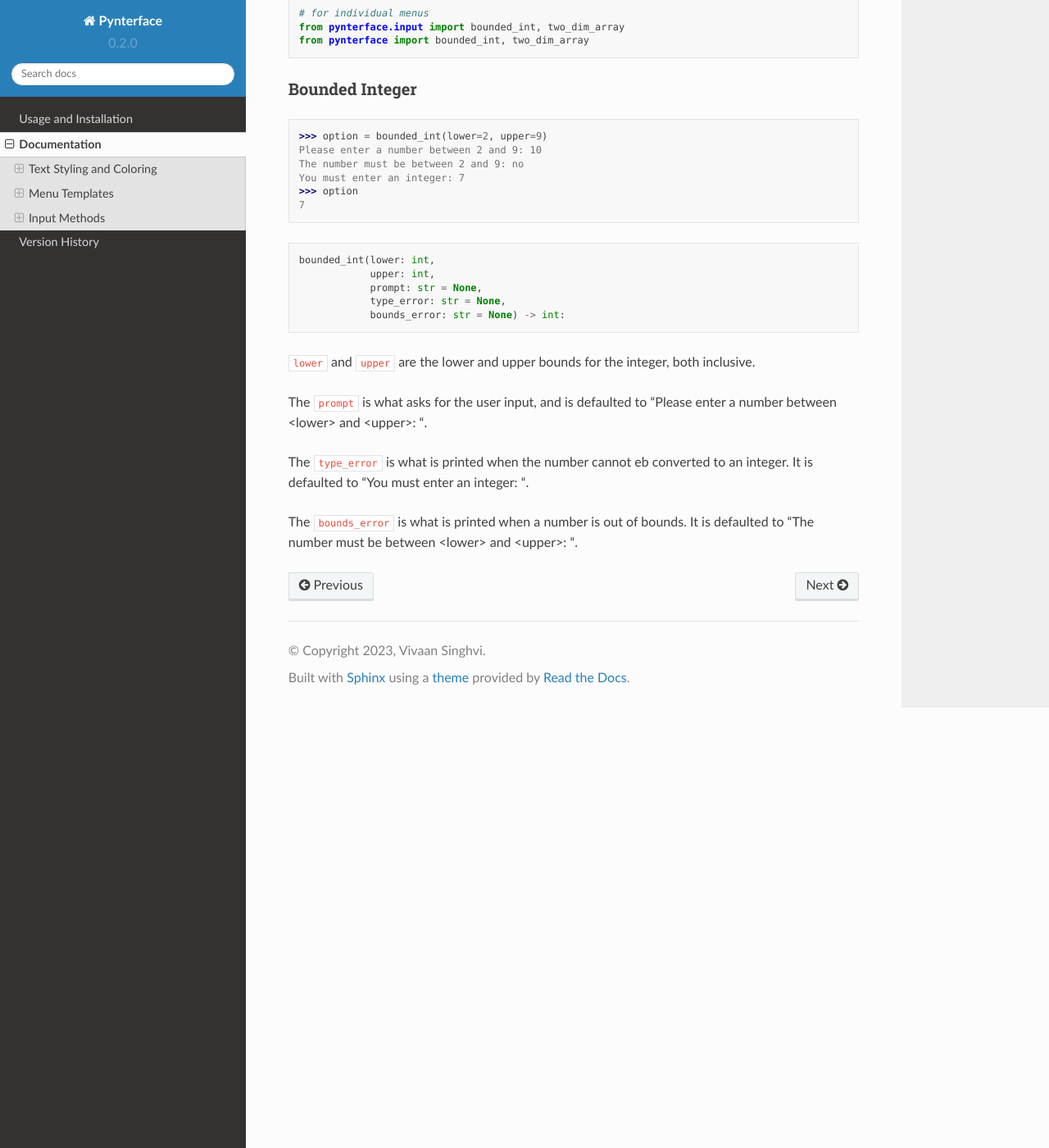
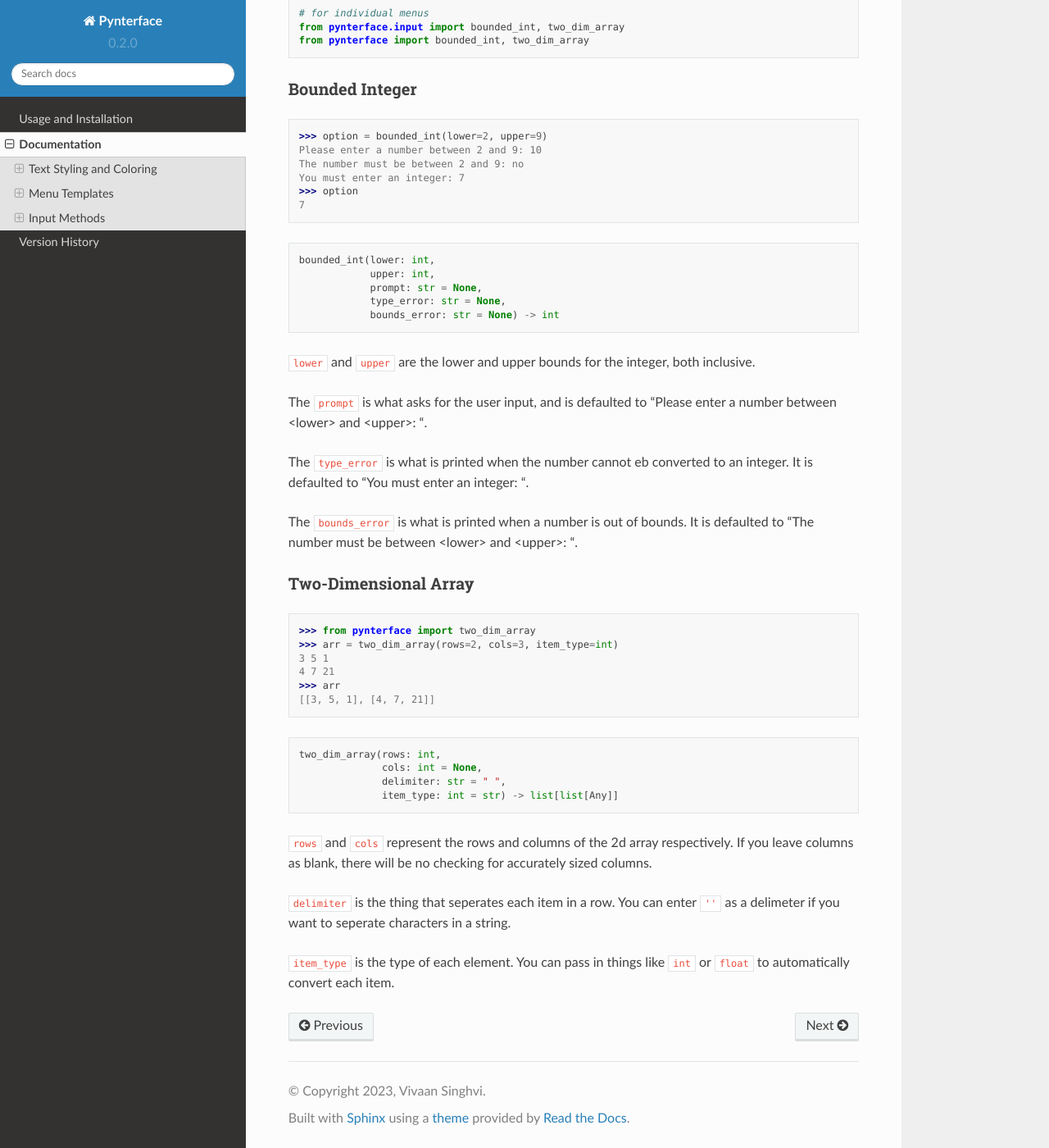
Before and after one commit to vivaansinghvi07/pynterface, a Sphinx documentation site: the page built from docs/documentation.rst, in a window 1280 px wide and 1400 px high, scrolled down 6252 px. Shown: the whole window at 82% size. Built offline with Sphinx 7.4.7 and the Read the Docs theme 2.0.0, drawn with Linux system fonts in a browser that asks for light colours.

Commit message:
wrote docs for 2d array

```diff
--- a/docs/documentation.rst
+++ b/docs/documentation.rst
@@ -275,7 +275,7 @@ Bounded Integer
                 upper: int,
                 prompt: str = None,
                 type_error: str = None,
-                bounds_error: str = None) -> int:
+                bounds_error: str = None) -> int
 
 :code:`lower` and :code:`upper` are the lower and upper bounds for the integer, both inclusive.
 
@@ -284,3 +284,28 @@ The :code:`prompt` is what asks for the user input, and is defaulted to "Please
 The :code:`type_error` is what is printed when the number cannot eb converted to an integer. It is defaulted to "You must enter an integer: ".
 
 The :code:`bounds_error` is what is printed when a number is out of bounds. It is defaulted to "The number must be between <lower> and <upper>: ".
+
+Two-Dimensional Array
+---------------------
+
+.. code:: python
+
+    >>> from pynterface import two_dim_array
+    >>> arr = two_dim_array(rows=2, cols=3, item_type=int)
+    3 5 1
+    4 7 21
+    >>> arr
+    [[3, 5, 1], [4, 7, 21]]
+
+.. code:: python
+
+    two_dim_array(rows: int,
+                  cols: int = None,
+                  delimiter: str = " ",
+                  item_type: int = str) -> list[list[Any]]
+
+:code:`rows` and :code:`cols` represent the rows and columns of the 2d array respectively. If you leave columns as blank, there will be no checking for accurately sized columns.
+
+:code:`delimiter` is the thing that seperates each item in a row. You can enter :code:`''` as a delimeter if you want to seperate characters in a string.
+
+:code:`item_type` is the type of each element. You can pass in things like :code:`int` or :code:`float` to automatically convert each item.
```
